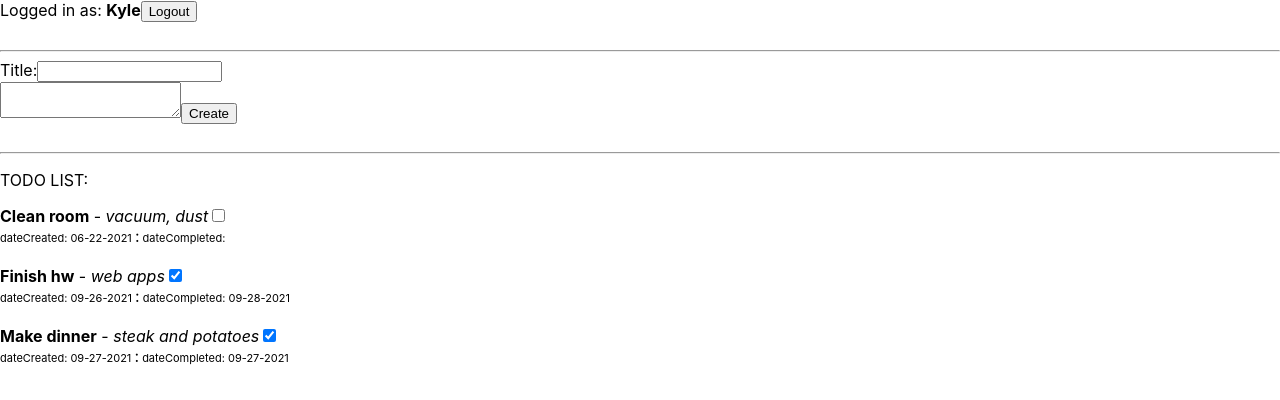
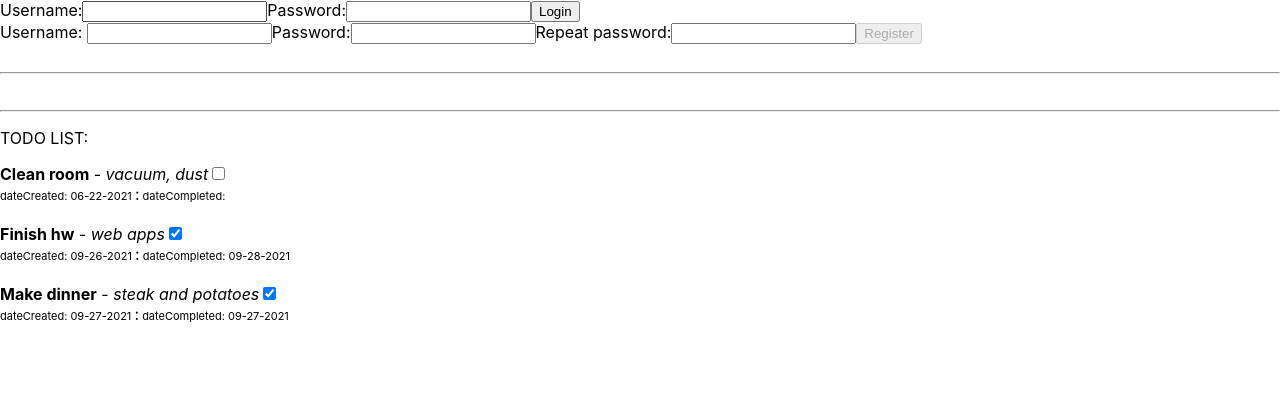
Before and after one commit to kylem164/csc436-hw3, a React (Create React App) app: page / in a window 1280 px wide. Shown: the top 400 px of the page. Built offline with nearby package versions, Linux system fonts and the light colour scheme.

Commit message:
hw-3 done

```diff
--- a/src/App.js
+++ b/src/App.js
@@ -1,10 +1,16 @@
-import CreatePost from "./CreateTodo";
+import React, {useState} from 'react'
+import CreateTodo from "./CreateTodo";
 import Todo from "./Todo";
 import UserBar from "./UserBar";
 import TodoList from "./TodoList"
 
+
 export default function App() {
-  const todos = [
+
+  const [user , setUser] = useState('')
+
+
+  const initialTodos = [
     {
       title: "Clean room",
       description: "vacuum, dust",
@@ -28,11 +34,14 @@
       dateCompleted: "09-27-2021"
     }
   ]
+
+  const [ todos, setTodos ] = useState(initialTodos)
+
   return(
     <div>
-        <UserBar/>
+        <UserBar user={user} setUser={setUser}/>
         <br/><hr/>
-        <CreatePost/>
+        {user && <CreateTodo todos={todos} setTodos={setTodos} />}
         <br/><hr/>
         <p>TODO LIST:</p>
         <TodoList todos={todos}/>
--- a/src/CreateTodo.js
+++ b/src/CreateTodo.js
@@ -1,11 +1,23 @@
-import React from 'react'
-export default function CreatePost ({user}) {
+import React, {useState} from 'react'
+
+export default function CreatePost ({todos, setTodos}) {
+
+    const [ title, setTitle ] = useState('')
+    const [ description, setDescription ] = useState('')
+
+    function handleTitle (evt) { setTitle(evt.target.value) }
+    function handleDescription (evt) { setDescription(evt.target.value) }
+    function handleCreate () {
+        const newTodo = { title, description }
+        setTodos([ newTodo, ...todos ])
+    }
+
     return (
-    <form onSubmit={evt => evt.preventDefault()}>
+    <form onSubmit={evt => {evt.preventDefault(); handleCreate();}}>
         <label htmlFor="create-title">Title:</label>
-        <input type="text" name="create-title" id="create-title" />
+        <input type="text" value={title} onChange={handleTitle} name="create-title" id="create-title" />
         <br/>
-        <textarea />
+        <textarea value={description} onChange={handleDescription}/>
             <input type="submit" value="Create" />
     </form>
     )
--- a/src/Login.js
+++ b/src/Login.js
@@ -1,10 +1,15 @@
-import React, {useState} from 'react'
+import React, {useImperativeHandle, useState} from 'react'
 
-export default function Login() {
+export default function Login({setUser}) {
+
+    const [username, setUsername] = useState('')
+
+    function handleUsername (evt) {setUsername(evt.target.value)}
+
     return (
-    <form onSubmit={evt => evt.preventDefault()}>
+        <form onSubmit={evt => {evt.preventDefault(); setUser(username);}}>
             <label htmlFor="login-username">Username:</label>
-        <input type="text" name="login-username" id="login-username" />
+            <input type="text" name="login-username" value= {username} onChange={handleUsername} id="login-username" />
             <label htmlFor="login-password">Password:</label>
             <input type="password" name="login-password" id="login-password" />
             <input type="submit" value="Login" />
--- a/src/Logout.js
+++ b/src/Logout.js
@@ -1,8 +1,8 @@
 import React, {useState} from 'react'
 
-export default function Logout({user}) {
+export default function Logout({user, setUser}) {
     return(
-    <form onSubmit={evt => evt.preventDefault()}>
+    <form onSubmit={evt => {evt.preventDefault(); setUser('')}}>
         Logged in as: <b>{user}</b>
         <input type="submit" value="Logout" />
         </form>
--- a/src/Register.js
+++ b/src/Register.js
@@ -1,15 +1,23 @@
 import React, {useState} from 'react'
 
-export default function Register() {
+export default function Register({setUser}) {
+
+    const [ username, setUsername ] = useState('')
+    const [ password, setPassword ] = useState('')
+    const [ passwordRepeat, setPasswordRepeat ] = useState('')
+    function handleUsername (evt) { setUsername(evt.target.value) }
+    function handlePassword (evt) { setPassword(evt.target.value) }
+    function handlePasswordRepeat (evt) { setPasswordRepeat(evt.target.value) }
+
     return (
-    <form onSubmit={evt => evt.preventDefault()}>
+    <form onSubmit={evt => {evt.preventDefault(); setUser(username)}}>
         <label htmlFor="register-username"> Username: </label>
-            <input type="text" name="register-username" id="register-username" />
+            <input type="text" value={username} onChange={handleUsername} name="register-username" id="register-username" />
             <label htmlFor="register-password">Password:</label>
-            <input type="password" name="register-password" id="register-password" />
+            <input type="password" value={password} onChange={handlePassword} name="register-password" id="register-password" />
             <label htmlFor="register-password-repeat">Repeat password:</label>
-            <input type="password" name="register-password-repeat" id="register-password-repeat" />
-            <input type="submit" value="Register" />
+            <input type="password" value={passwordRepeat} onChange={handlePasswordRepeat} name="register-password-repeat" id="register-password-repeat" />
+            <input type="submit" disabled={username.length === 0 || password.length === 0 || password !== passwordRepeat} value="Register" />
                 </form>
     )
 }
--- a/src/UserBar.js
+++ b/src/UserBar.js
@@ -2,15 +2,15 @@
 import Login from './Login'
 import Logout from './Logout'
 import Register from './Register'
-export default function UserBar(){
-    const user = 'Kyle'
+export default function UserBar({user, setUser}){
+
     if (user) {
-        return <Logout user={user} />
+        return <Logout user={user} setUser={setUser}/>
     }else{
         return (
         <>
-        <Login />
-        <Register />
+        <Login setUser={setUser} />
+        <Register setUser={setUser} />
         </>
         )
     }
```
Lines whose indentation alone changed are shown as unchanged.
